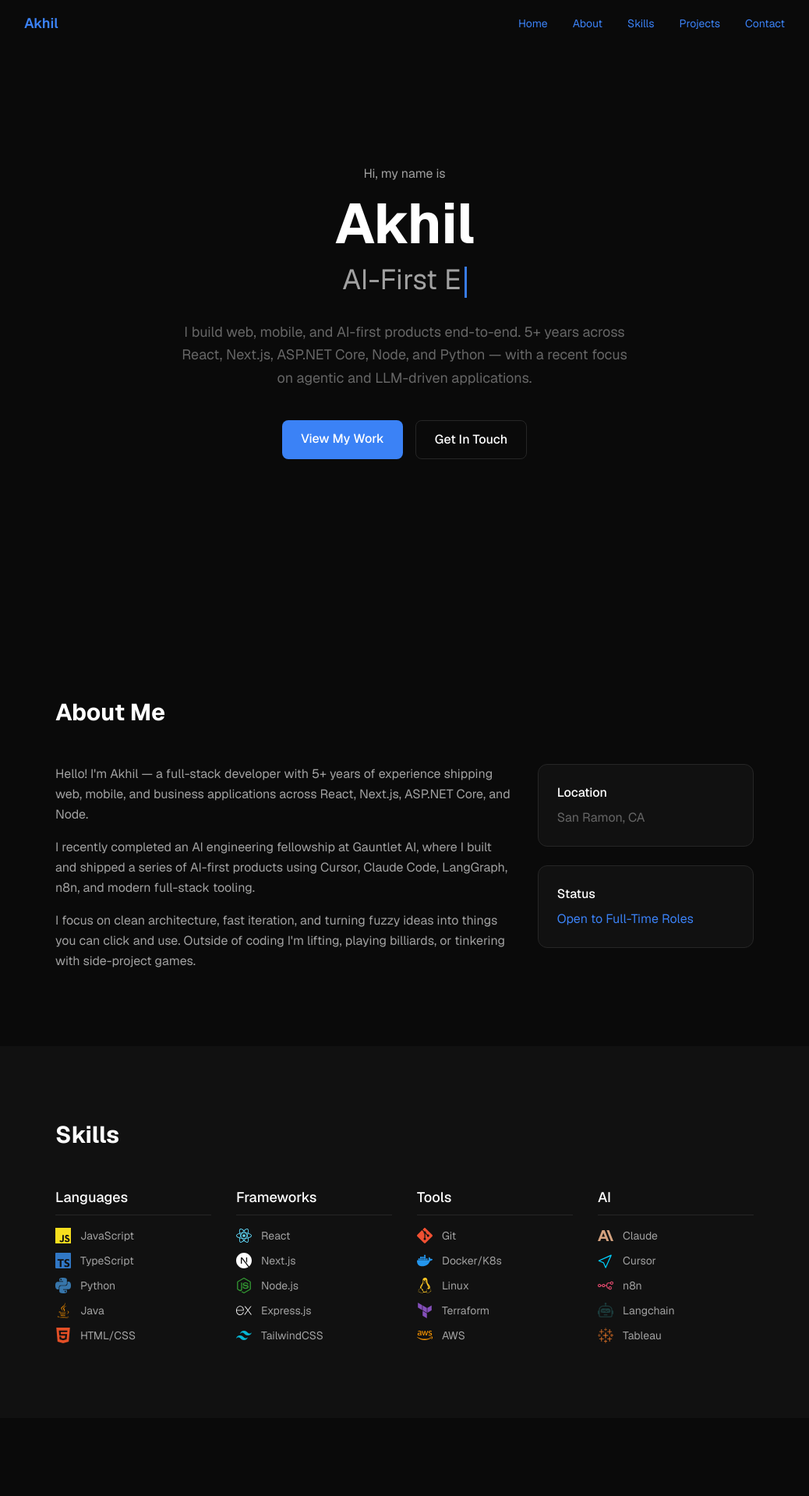
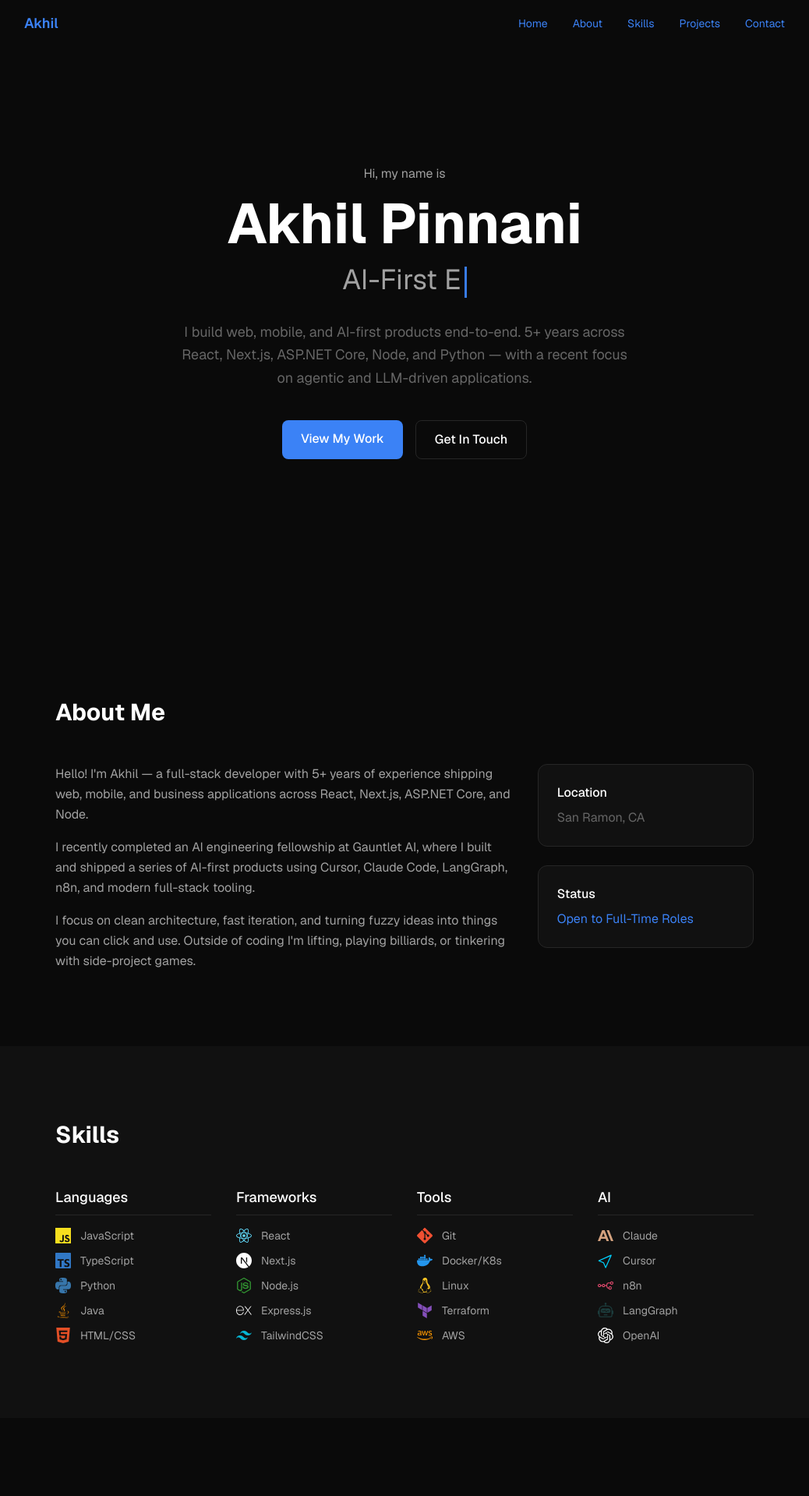
Before and after one commit to akhil-p-git/Personal-Portfolio, a Next.js app: page / in a window 1280 px wide. Shown: the top 1919 px of the page at 78% size, without its empty margins (121-1159 px from the left). Built offline with nearby package versions, Linux system fonts and the light colour scheme.

Commit message:
fix(portfolio): use full name in hero, fix miscategorized AI skill

```diff
--- a/src/components/Hero.tsx
+++ b/src/components/Hero.tsx
@@ -56,7 +56,7 @@ export default function Hero() {
         <p className="text-[#a1a1a1] mb-4">Hi, my name is</p>
 
         <h1 className="text-5xl md:text-7xl font-bold text-white mb-4">
-          Akhil
+          Akhil Pinnani
         </h1>
 
         <div className="text-2xl md:text-4xl text-[#a1a1a1] mb-6 h-12">
--- a/src/components/Skills.tsx
+++ b/src/components/Skills.tsx
@@ -18,7 +18,7 @@ import {
   SiAmazonwebservices,
   SiAnthropic,
   SiN8N,
-  SiTableau,
+  SiOpenai,
 } from "react-icons/si";
 import { FaJava } from "react-icons/fa";
 import { BsRobot, BsCursor } from "react-icons/bs";
@@ -72,8 +72,8 @@ const skillCategories: SkillCategory[] = [
       { name: "Claude", icon: SiAnthropic, color: "#D4A27F" },
       { name: "Cursor", icon: BsCursor, color: "#00D1FF" },
       { name: "n8n", icon: SiN8N, color: "#EA4B71" },
-      { name: "Langchain", icon: BsRobot, color: "#1C3C3C" },
-      { name: "Tableau", icon: SiTableau, color: "#E97627" },
+      { name: "LangGraph", icon: BsRobot, color: "#1C3C3C" },
+      { name: "OpenAI", icon: SiOpenai, color: "#FFFFFF" },
     ],
   },
 ];
```
